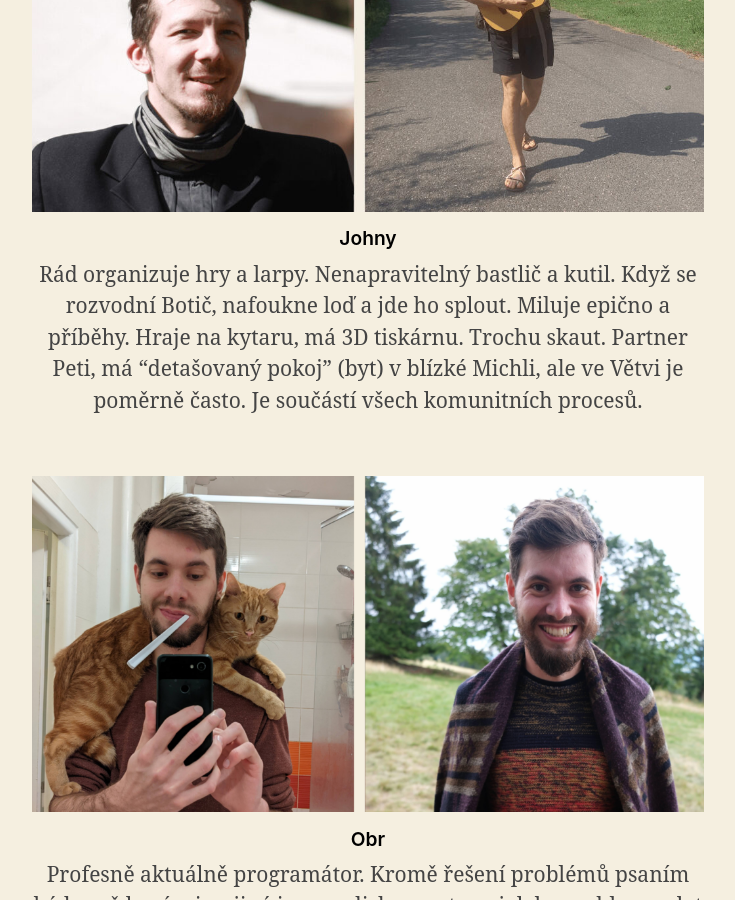
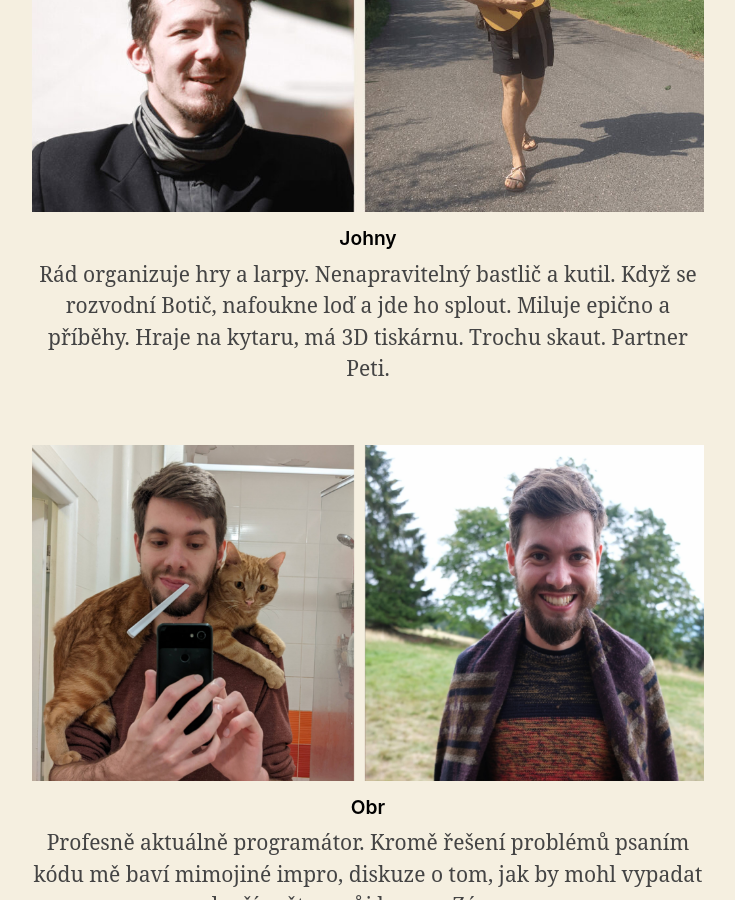
Before and after one commit to kubantjan/cohousingtalks, a Jekyll site: the page built from communities/vetev.md, in a window 1280 px wide and 900 px high, scrolled down 3673 px. Shown: the whole window, without its empty margins (272-1007 px from the left). Built offline with Jekyll 4.4.1, drawn with Linux system fonts in a browser that asks for light colours.

Commit message:
Update vetev.md

```diff
--- a/communities/vetev.md
+++ b/communities/vetev.md
@@ -14,7 +14,7 @@ members:
     bio: "Programátor. Každý den vypije několik litrů černého čaje. Má dobrý přehled o všeobecném dění ve světě, vhodný parťák na politická, ekologická (a jiná) témata. Vegetarián, co vaří skvělá indická jídla a pizzu!"
   - name: Johny
     img: /assets/images/vetev/vetev-johny-1024x512.jpg
-    bio: "Rád organizuje hry a larpy. Nenapravitelný bastlič a kutil. Když se rozvodní Botič, nafoukne loď a jde ho splout. Miluje epično a příběhy. Hraje na kytaru, má 3D tiskárnu. Trochu skaut. Partner Peti, má \u201Cdetašovaný pokoj\u201D (byt) v blízké Michli, ale ve Větvi je poměrně často.  Je součástí všech komunitních procesů."
+    bio: "Rád organizuje hry a larpy. Nenapravitelný bastlič a kutil. Když se rozvodní Botič, nafoukne loď a jde ho splout. Miluje epično a příběhy. Hraje na kytaru, má 3D tiskárnu. Trochu skaut. Partner Peti."
   - name: Obr
     img: /assets/images/vetev/Obr_na-web2-1024x512.png
     bio: "Profesně aktuálně programátor. Kromě řešení problémů psaním kódu mě baví mimojiné impro, diskuze o tom, jak by mohl vypadat lepší svět, a můj kocour Zázvor."
```
